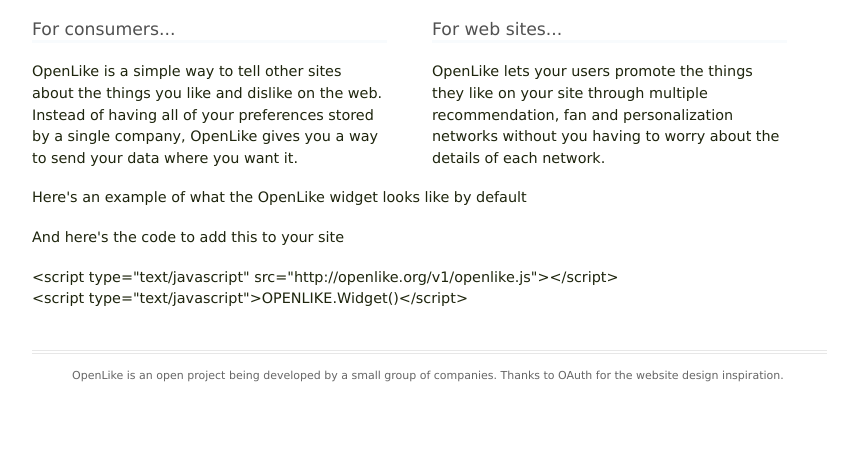
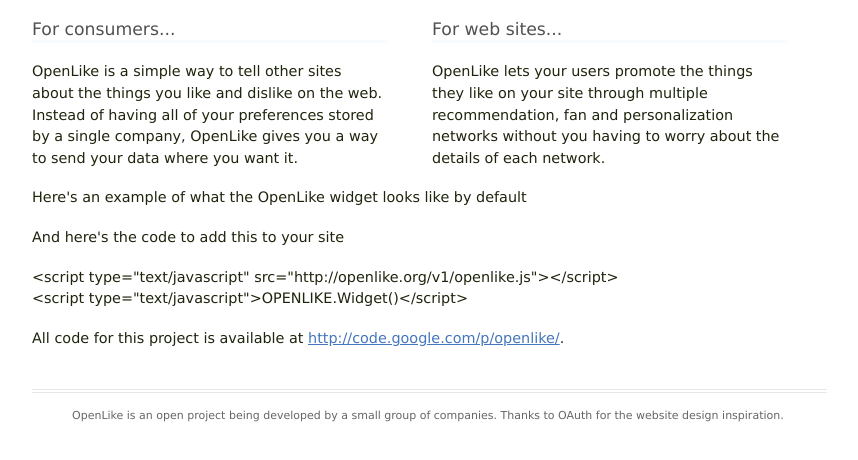
Before and after one commit to trieloff/openlike, a plain HTML site: page index.html in a window 1280 px wide. Shown: the part 224-684 px from the top of the page, without its empty margins (208-1066 px from the left). Drawn offline with Linux system fonts and the light colour scheme; a script that the page names is missing.

Commit message:
move link to google code site for project to home page instead of burying it under the documentation page
git-svn-id: http://openlike.googlecode.com/svn/trunk@4 5c3fc59f-4faa-da67-d7f0-cc18fbb3091a

```diff
--- a/index.html
+++ b/index.html
@@ -60,6 +60,7 @@
       &lt;script type="text/javascript" src="http://openlike.org/v1/openlike.js"&gt;&lt;/script&gt;<br>
       &lt;script type="text/javascript"&gt;OPENLIKE.Widget()&lt;/script&gt;
       </p>
+	<p> All code for this project is available at <a href="http://code.google.com/p/openlike/">http://code.google.com/p/openlike/</a>.</p>
     </div>
 
   </div>
```
Also changed, not shown: 1 other file.
